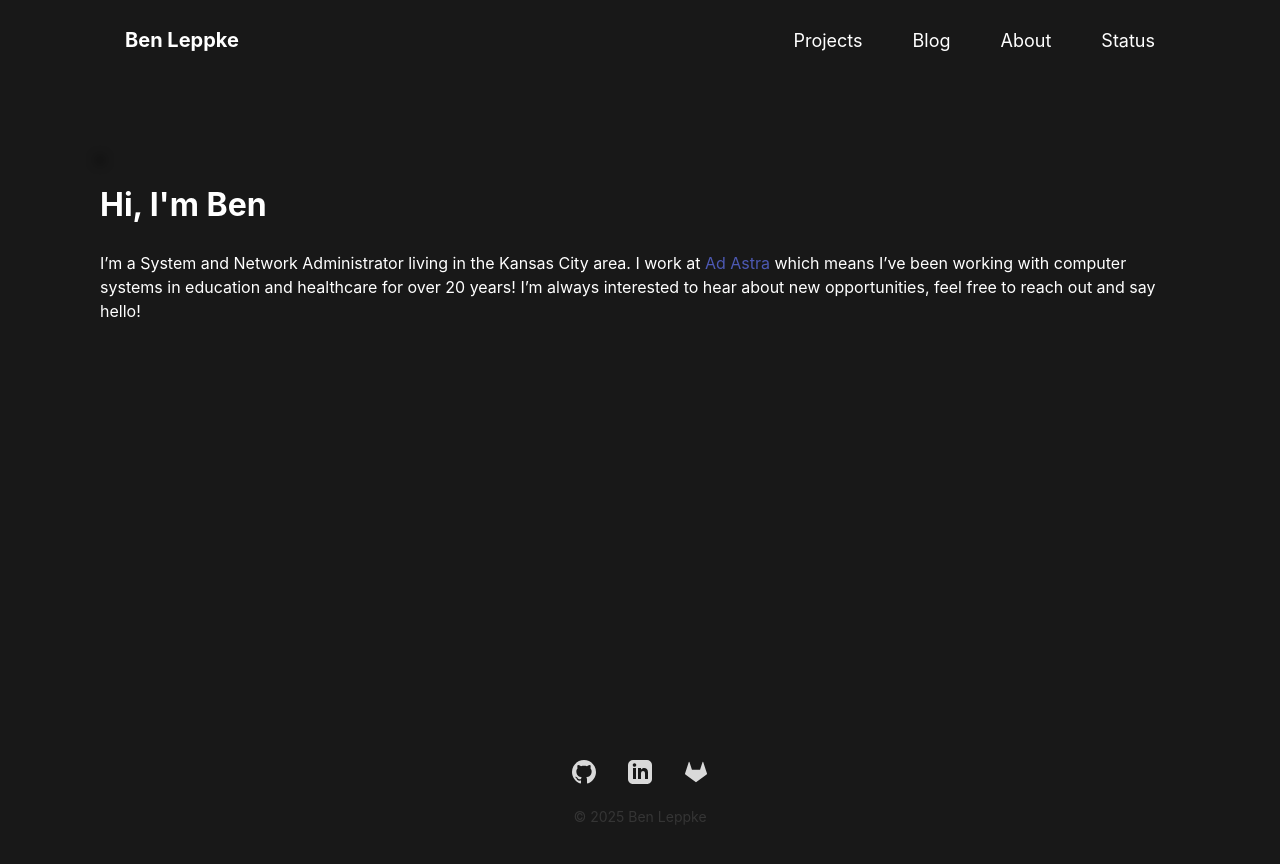
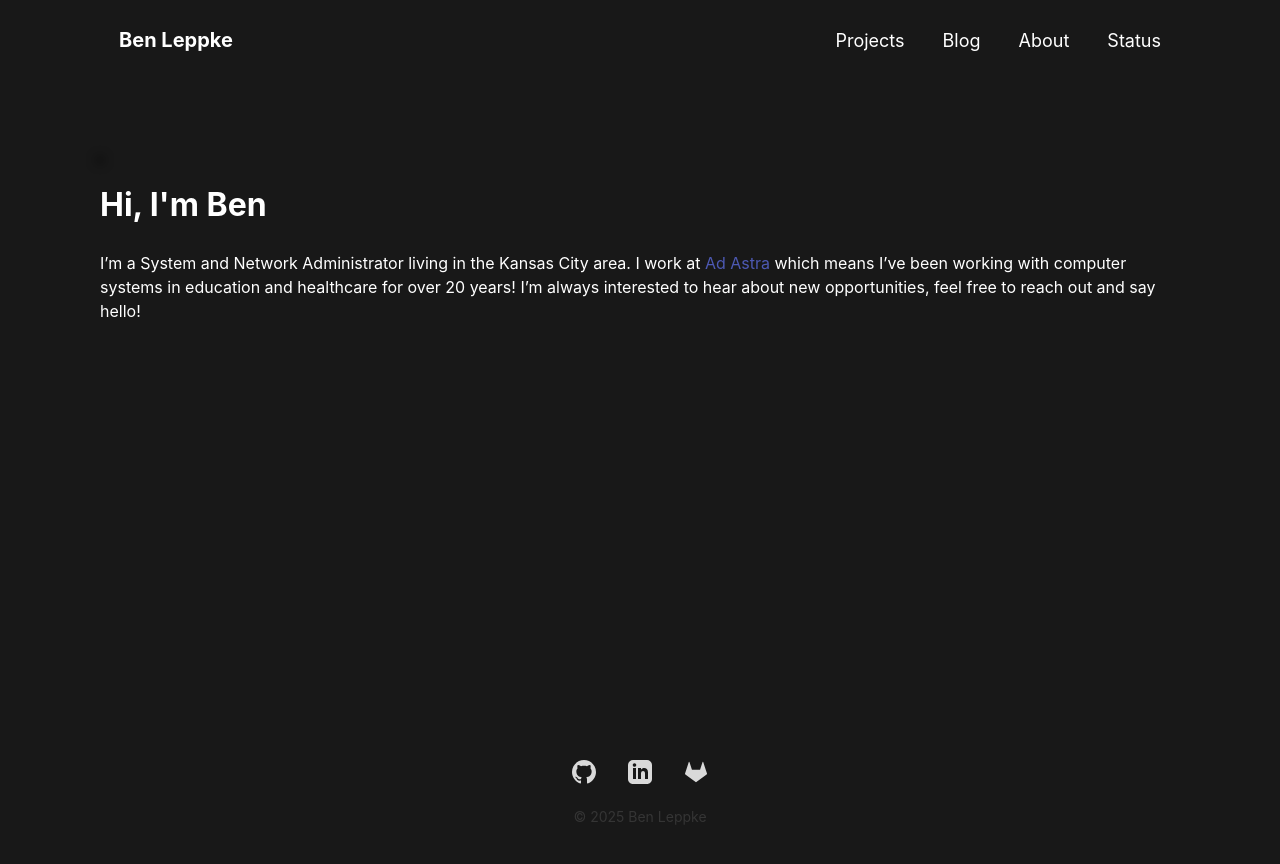
Before and after one commit to benleppke/benleppke.github.io, a Jekyll site: the page built from index.md, in a window 1280 px wide. Shown: the top 864 px of the page. Built offline with Jekyll 4.4.1, drawn with Linux system fonts in a browser that asks for light colours.

Commit message:
Adjust navbar padding

```diff
--- a/assets/css/main.css
+++ b/assets/css/main.css
@@ -101,9 +101,9 @@ body {
 
 .nav a span {
     display: inline-block;
-    padding: 8px 16px;
+    padding: 6px 10px;
     border: 1px solid transparent;
-    border-radius: 8px;
+    border-radius: 12px;
     transition: background-color 0.3s ease, border-color 0.3s ease;
 }
 
```
